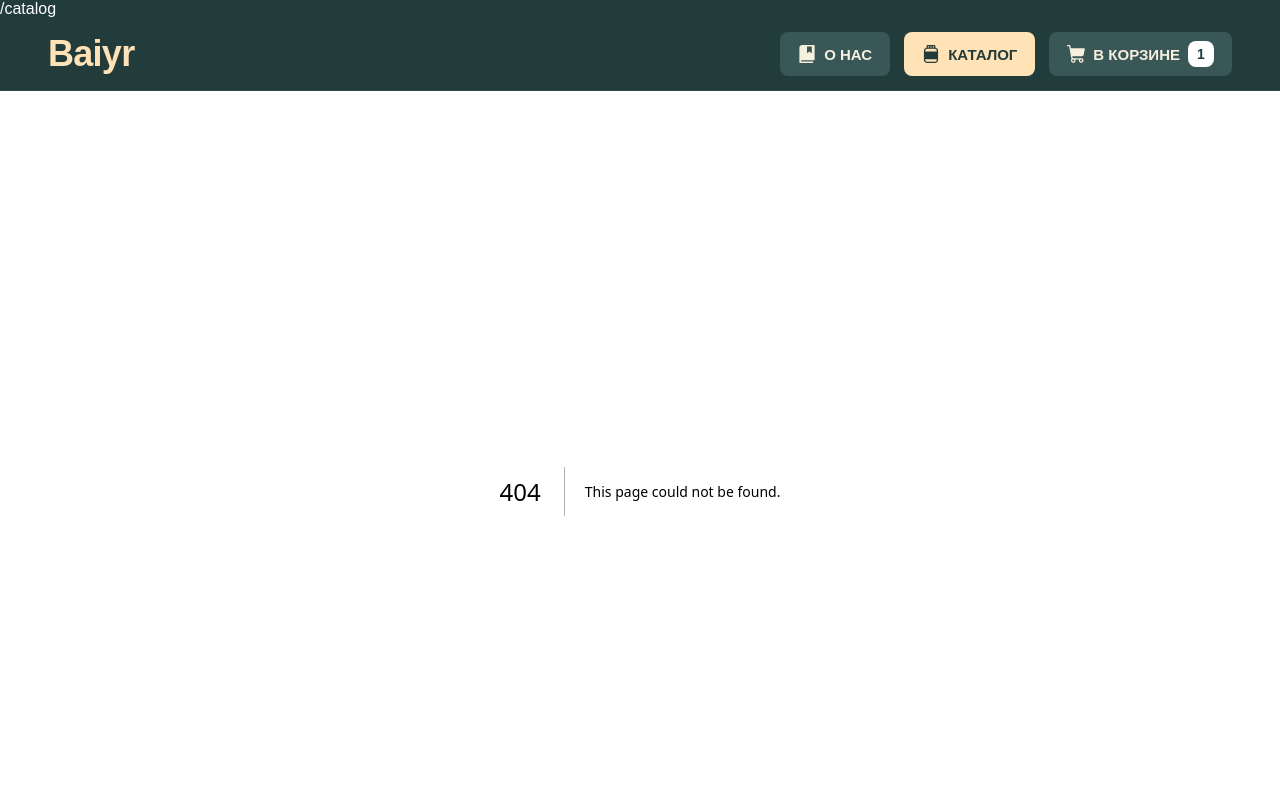
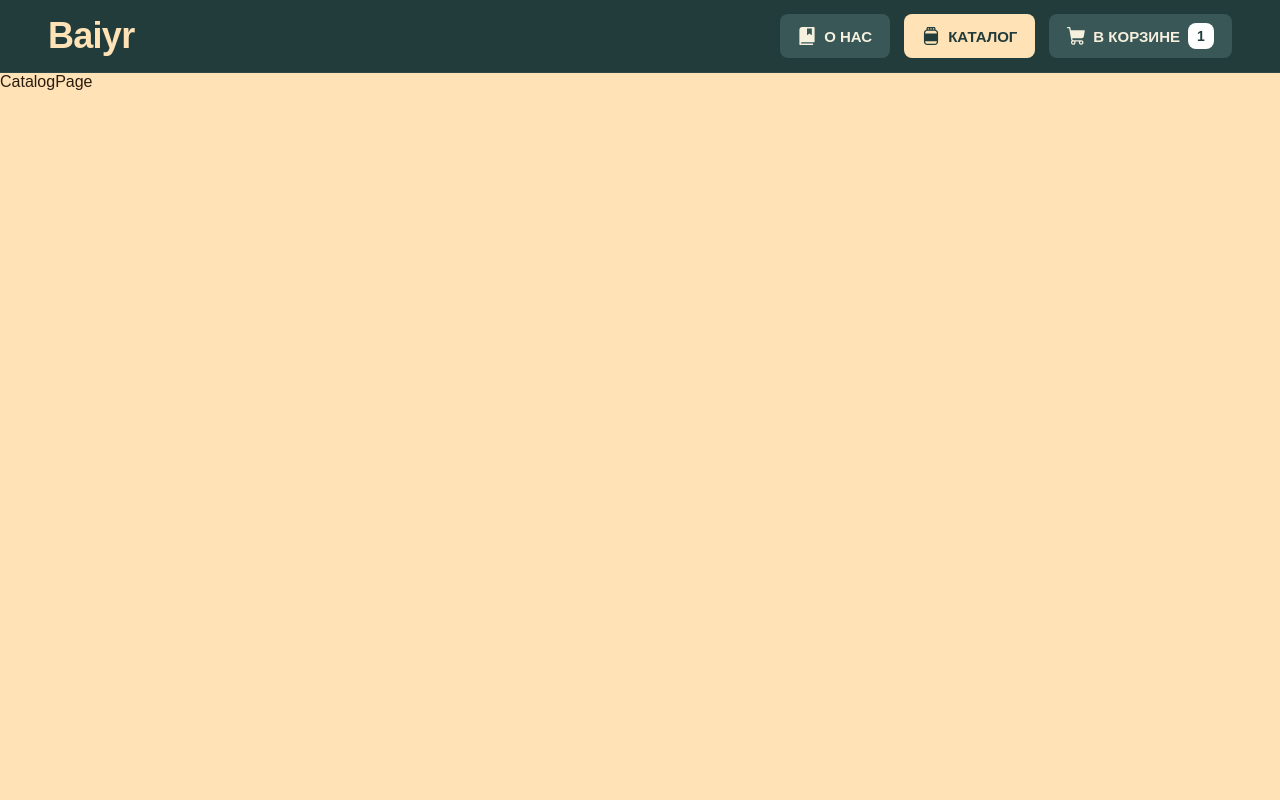
Before and after one commit to ElamanZ/baiyr, a Next.js app: page /catalog in a window 1280 px wide. Before the commit this address had no page. Shown: the top 800 px of the page. Built offline with nearby package versions, Linux system fonts and the light colour scheme.

Commit message:
fix: pages

```diff
--- a/src/app/about-us/page.tsx
+++ b/src/app/about-us/page.tsx
@@ -8,6 +8,7 @@ export default function AboutPage() {
       <section className={styles.hero}>
         <div className={styles.heroImageWrap}>
           <Image
+            // src={aboutHero}
             src="/images/AboutHero.webp"
             alt="Baiyr — натуральный мед"
             fill
@@ -15,6 +16,8 @@ export default function AboutPage() {
             sizes="100vw"
             className={styles.heroImage}
           />
+
+          <div className={styles.heroOverlay} />
 
           <div className={styles.logo}>
             <LogoIcon size={300} />
--- /dev/null
+++ b/src/app/cart/page.tsx
@@ -0,0 +1,5 @@
+const CartPage = () => {
+  return <div>CartPage</div>;
+};
+
+export default CartPage;
--- /dev/null
+++ b/src/app/catalog/page.tsx
@@ -0,0 +1,7 @@
+import React from "react";
+
+const CatalogPage = () => {
+  return <div>CatalogPage</div>;
+};
+
+export default CatalogPage;
--- a/src/app/globals.css
+++ b/src/app/globals.css
@@ -7,8 +7,12 @@
 html,
 body {
   font-family: Arial, sans-serif;
-  background: #fcf7f1;
+  background: #FFE2B6;
   color: #2b1d0e;
+}
+
+body {
+  min-width: 320px;
 }
 
 a {
@@ -21,6 +25,13 @@ img {
   display: block;
 }
 
+button,
+input,
+textarea,
+select {
+  font: inherit;
+}
+
 main {
   min-height: 100vh;
 }
--- a/src/components/Header/Header.module.css
+++ b/src/components/Header/Header.module.css
@@ -19,12 +19,12 @@
 }
 
 .logo {
+  flex-shrink: 0;
   font-size: 36px;
   font-weight: 800;
   line-height: 1;
+  letter-spacing: -0.02em;
   color: #ffe2b6;
-  letter-spacing: -0.02em;
-  flex-shrink: 0;
 }
 
 .nav {
@@ -43,22 +43,24 @@
   align-items: center;
   justify-content: center;
   gap: 8px;
+  white-space: nowrap;
   font-size: 15px;
   font-weight: 700;
-  white-space: nowrap;
   transition: background 0.2s ease, color 0.2s ease;
-}
-
-.navLink {
   background: #385756;
   color: #f6f0de;
 }
 
-.cartButton {
-  background: #385756;
-  color: #f6f0de;
+.navLink[aria-current="page"],
+.cartButton[aria-current="page"] {
+  background: #ffe2b6;
+  color: #223c3b;
 }
 
+.navLink:hover:not([aria-current="page"]),
+.cartButton:hover:not([aria-current="page"]) {
+  background: #456766;
+}
 
 .icon {
   display: flex;
@@ -69,6 +71,11 @@
 .icon :global(svg) {
   width: 18px;
   height: 18px;
+}
+
+.linkText,
+.cartText {
+  display: inline;
 }
 
 .cartCount {
@@ -84,23 +91,6 @@
   font-size: 14px;
   font-weight: 800;
 }
-
-.linkText,
-.cartText {
-  display: inline;
-}
-
-.navLink[data-active="true"],
-.cartButton[data-active="true"] {
-  background: #ffe2b6;
-  color: #223c3b;
-}
-
-.navLink:hover:not([data-active="true"]),
-.cartButton:hover:not([data-active="true"]) {
-  background: #456766;
-}
-
 
 @media (max-width: 1400px) {
   .container {
--- a/src/components/Header/Header.tsx
+++ b/src/components/Header/Header.tsx
@@ -1,60 +1,73 @@
 "use client";
 
 import Link from "next/link";
-import { usePathname } from "next/navigation";
+import { useSelectedLayoutSegment } from "next/navigation";
 import styles from "./Header.module.css";
 import AboutIcon from "../icons/AboutIcon";
 import CatalogIcon from "../icons/CatalogIcon";
 import CartIcon from "../icons/CartIcon";
 
+const navItems = [
+  {
+    href: "/about-us",
+    label: "О НАС",
+    segment: "about-us",
+    icon: AboutIcon,
+    className: "navLink",
+  },
+  {
+    href: "/catalog",
+    label: "КАТАЛОГ",
+    segment: "catalog",
+    icon: CatalogIcon,
+    className: "navLink",
+  },
+  {
+    href: "/cart",
+    label: "В КОРЗИНЕ",
+    segment: "cart",
+    icon: CartIcon,
+    className: "cartButton",
+  },
+] as const;
+
 export default function Header() {
-  const pathname = usePathname();
-
-  const isActive = (href: string) =>
-    pathname === href || pathname.startsWith(`${href}/`);
+  const segment = useSelectedLayoutSegment();
 
   return (
     <header className={styles.header}>
-      <p style={{ color: "white" }}>{pathname}</p>
       <div className={styles.container}>
         <Link href="/" className={styles.logo}>
           Baiyr
         </Link>
 
-        <nav className={styles.nav}>
-          <Link
-            href="/about-us"
-            className={styles.navLink}
-            data-active={isActive("/about-us")}
-          >
-            <span className={styles.icon}>
-              <AboutIcon />
-            </span>
-            <span className={styles.linkText}>О НАС</span>
-          </Link>
+        <nav className={styles.nav} aria-label="Основная навигация">
+          {navItems.map((item) => {
+            const Icon = item.icon;
+            const isActive = segment === item.segment;
 
-          <Link
-            href="/catalog"
-            className={styles.navLink}
-            data-active={isActive("/catalog")}
-          >
-            <span className={styles.icon}>
-              <CatalogIcon />
-            </span>
-            <span className={styles.linkText}>КАТАЛОГ</span>
-          </Link>
+            return (
+              <Link
+                key={item.href}
+                href={item.href}
+                className={styles[item.className]}
+                aria-current={isActive ? "page" : undefined}
+              >
+                <span className={styles.icon}>
+                  <Icon />
+                </span>
 
-          <Link
-            href="/cart"
-            className={styles.cartButton}
-            data-active={isActive("/cart")}
-          >
-            <span className={styles.icon}>
-              <CartIcon />
-            </span>
-            <span className={styles.cartText}>В КОРЗИНЕ</span>
-            <span className={styles.cartCount}>1</span>
-          </Link>
+                {item.segment === "cart" ? (
+                  <>
+                    <span className={styles.cartText}>{item.label}</span>
+                    <span className={styles.cartCount}>1</span>
+                  </>
+                ) : (
+                  <span className={styles.linkText}>{item.label}</span>
+                )}
+              </Link>
+            );
+          })}
         </nav>
       </div>
     </header>
```
Also changed, not shown: src/app/about-us/page.module.css (+3 -13 lines), src/assets/images/AboutHero.webp (added).
